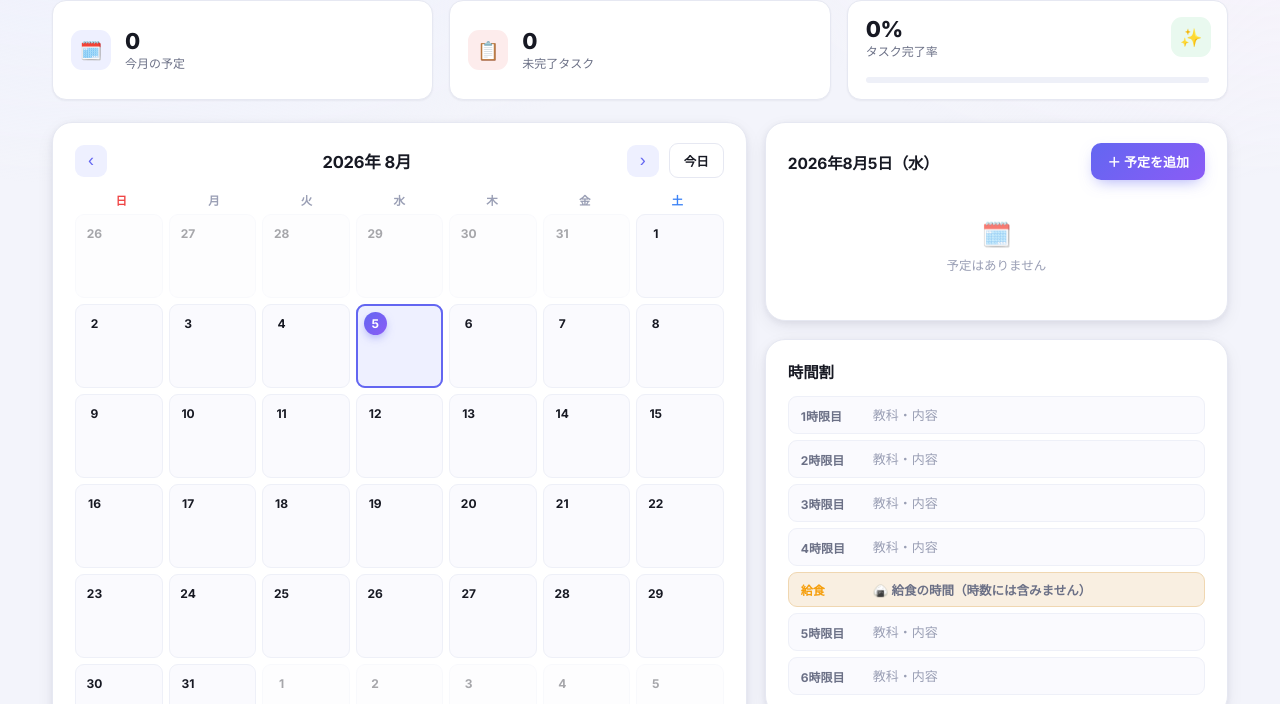
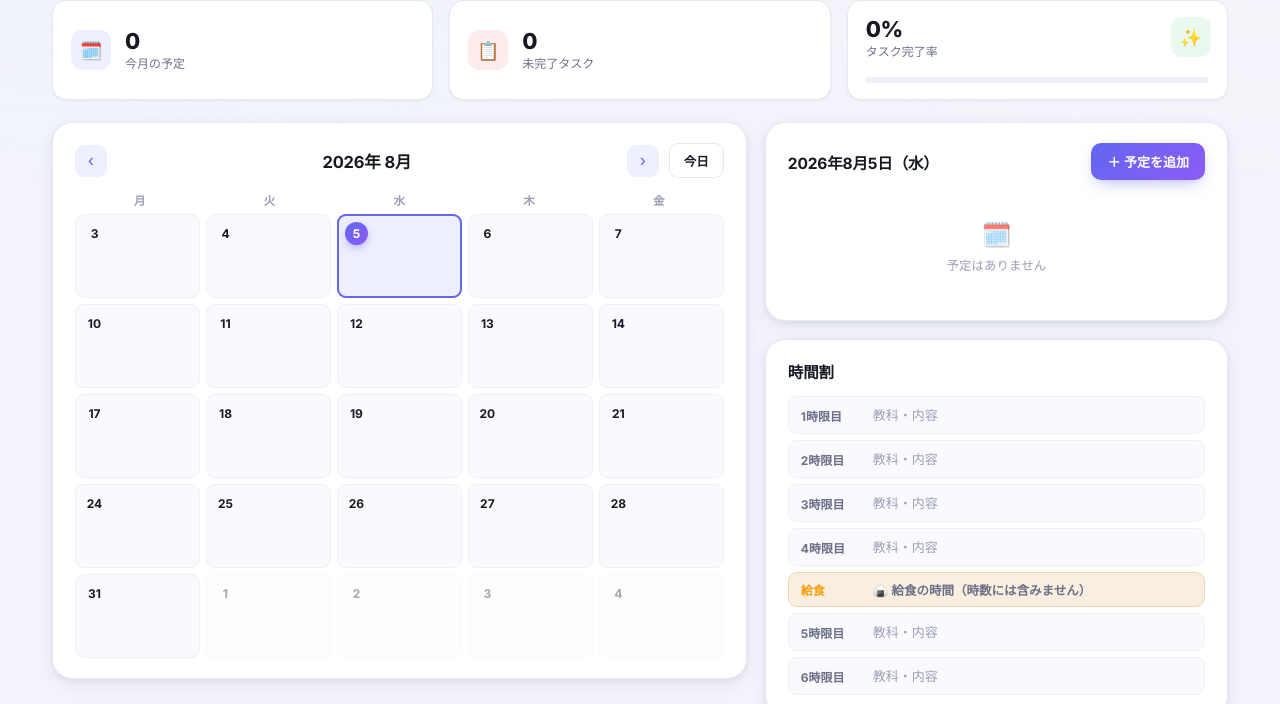
Before and after one commit to purin620/task-app, a website: page docs/index.html in a window 1280 px wide. Shown: the part 96-800 px from the top of the page. Drawn offline with Linux system fonts and the light colour scheme.

Commit message:
月カレンダーから土日を除外し月〜金の5列表示に変更

```diff
--- a/docs/app.js
+++ b/docs/app.js
@@ -112,24 +112,37 @@
     monthLabel.textContent = `${viewYear}年 ${viewMonth + 1}月`;
     calendarGrid.innerHTML = '';
 
-    const firstOfMonth = new Date(viewYear, viewMonth, 1);
-    const startWeekday = firstOfMonth.getDay(); // 0=Sun
     const daysInMonth = new Date(viewYear, viewMonth + 1, 0).getDate();
-    const daysInPrevMonth = new Date(viewYear, viewMonth, 0).getDate();
+    const isWeekend = (y, m, d) => { const dow = new Date(y, m, d).getDay(); return dow === 0 || dow === 6; };
 
-    const cells = [];
-    // leading days from previous month
-    for (let i = startWeekday - 1; i >= 0; i--) {
-      cells.push({ day: daysInPrevMonth - i, otherMonth: true, y: viewMonth === 0 ? viewYear - 1 : viewYear, m: viewMonth === 0 ? 11 : viewMonth - 1 });
+    // 今月の平日（月〜金）のみ
+    const monthCells = [];
+    for (let d = 1; d <= daysInMonth; d++) {
+      if (isWeekend(viewYear, viewMonth, d)) continue;
+      monthCells.push({ day: d, otherMonth: false, y: viewYear, m: viewMonth });
     }
-    // current month days
-    for (let d = 1; d <= daysInMonth; d++) {
-      cells.push({ day: d, otherMonth: false, y: viewYear, m: viewMonth });
+
+    // 月初の曜日列（月=0…金=4）に合わせて、前月末の平日を必要な分だけ前に詰める
+    const prevY = viewMonth === 0 ? viewYear - 1 : viewYear;
+    const prevM = viewMonth === 0 ? 11 : viewMonth - 1;
+    const firstDow = new Date(viewYear, viewMonth, monthCells[0].day).getDay(); // 1(月)〜5(金)
+    const leadCount = firstDow - 1;
+    const leading = [];
+    let pd = new Date(prevY, prevM + 1, 0).getDate();
+    while (leading.length < leadCount) {
+      if (!isWeekend(prevY, prevM, pd)) leading.unshift({ day: pd, otherMonth: true, y: prevY, m: prevM });
+      pd--;
     }
-    // trailing days to complete the grid (multiple of 7)
-    let next = 1;
-    while (cells.length % 7 !== 0) {
-      cells.push({ day: next++, otherMonth: true, y: viewMonth === 11 ? viewYear + 1 : viewYear, m: viewMonth === 11 ? 0 : viewMonth + 1 });
+
+    const cells = [...leading, ...monthCells];
+
+    // グリッドを5列（月〜金）の倍数にするため、翌月頭の平日を必要な分だけ後ろに足す
+    const nextY = viewMonth === 11 ? viewYear + 1 : viewYear;
+    const nextM = viewMonth === 11 ? 0 : viewMonth + 1;
+    let nd = 1;
+    while (cells.length % 5 !== 0) {
+      if (!isWeekend(nextY, nextM, nd)) cells.push({ day: nd, otherMonth: true, y: nextY, m: nextM });
+      nd++;
     }
 
     const todayStr = toDateStr(new Date());
--- a/docs/index.html
+++ b/docs/index.html
@@ -64,7 +64,7 @@
         <button id="todayBtn" class="today-btn">今日</button>
       </div>
       <div class="weekdays">
-        <span class="sun">日</span><span>月</span><span>火</span><span>水</span><span>木</span><span>金</span><span class="sat">土</span>
+        <span>月</span><span>火</span><span>水</span><span>木</span><span>金</span>
       </div>
       <div id="calendarGrid" class="calendar-grid"></div>
     </section>
--- a/docs/style.css
+++ b/docs/style.css
@@ -313,7 +313,7 @@ body {
 
 .weekdays {
   display: grid;
-  grid-template-columns: repeat(7, 1fr);
+  grid-template-columns: repeat(5, 1fr);
   text-align: center;
   font-size: 11.5px;
   font-weight: 600;
@@ -321,12 +321,10 @@ body {
   margin-bottom: 6px;
   letter-spacing: 0.02em;
 }
-.weekdays .sun { color: #ef4444; }
-.weekdays .sat { color: #3b82f6; }
 
 .calendar-grid {
   display: grid;
-  grid-template-columns: repeat(7, 1fr);
+  grid-template-columns: repeat(5, 1fr);
   grid-auto-rows: minmax(84px, 1fr);
   gap: 6px;
 }
```
